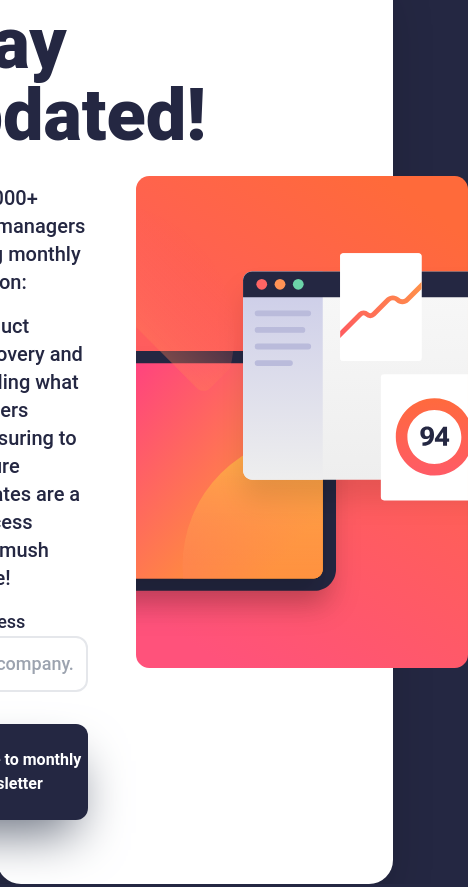
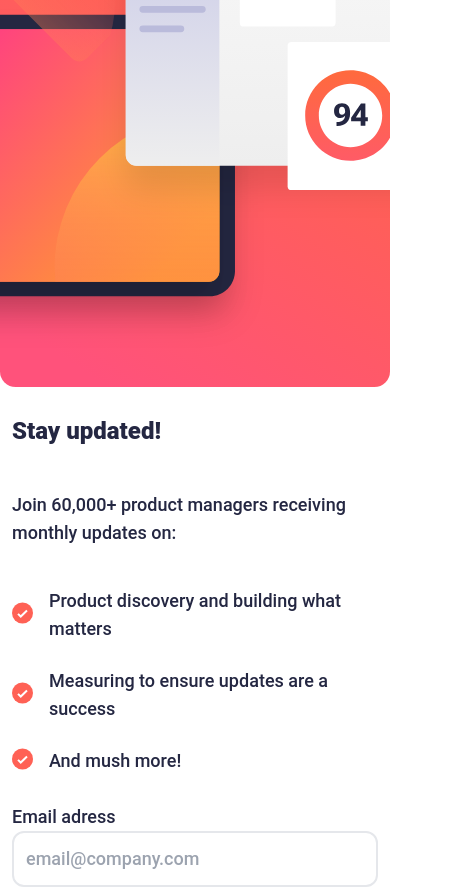
Before and after one commit to EdebaliErman/frontend-mentor-20, a React (Create React App) app: page / in a window 390 px wide. Shown: the top 887 px of the page, 468 px wide, since content can reach past the window. Built offline with nearby package versions, Linux system fonts and the light colour scheme; the HTML template or start-up script is replaced by a standard one.

Commit message:
Card responsive tamamlandı

```diff
--- a/src/App.js
+++ b/src/App.js
@@ -27,7 +27,7 @@ console.log(status)
   }
 
   return (
-    <div>
+    <div className='App'>
       {!status ?
         <Cards
           error={error}
--- a/src/Components/CardForm/List.js
+++ b/src/Components/CardForm/List.js
@@ -3,7 +3,7 @@ const url = process.env.PUBLIC_URL + "./assets/icon-list.svg"
 
 export const List =({text})=>{
     return <li>
-        <img src={url} alt="icon-list"/>
+        <img className="md:mb-1" src={url} alt="icon-list"/>
         <h4>{text}</h4>
     </li>
 }
--- a/src/Components/Cards/Cards.js
+++ b/src/Components/Cards/Cards.js
@@ -7,7 +7,8 @@ function Cards({handleChange,handleSubmit,error}) {
   return (
     <div className='Card' >
       <CardForm error={error} handleChange={handleChange} handleSubmit={handleSubmit} />
-      <img src={url + "illustration-sign-up-desktop.svg"} alt='desktop.svg' />
+      <img className=' xl:hidden lg:hidden 2xl:hidden' src={url + "illustration-sign-up-mobile.svg"} alt='mobile.svg' />
+      <img className='' src={url + "illustration-sign-up-desktop.svg"} alt='desktop.svg' />
     </div>
   )
 }
--- a/src/Style/App.css
+++ b/src/Style/App.css
@@ -1,38 +1,7 @@
-.App {
-  text-align: center;
-}
+@tailwind components;
 
-.App-logo {
-  height: 40vmin;
-  pointer-events: none;
-}
-
-@media (prefers-reduced-motion: no-preference) {
-  .App-logo {
-    animation: App-logo-spin infinite 20s linear;
+@layer components {
+  .App {
+    @apply md:w-full md:h-full
   }
 }
-
-.App-header {
-  background-color: #282c34;
-  min-height: 100vh;
-  display: flex;
-  flex-direction: column;
-  align-items: center;
-  justify-content: center;
-  font-size: calc(10px + 2vmin);
-  color: white;
-}
-
-.App-link {
-  color: #61dafb;
-}
-
-@keyframes App-logo-spin {
-  from {
-    transform: rotate(0deg);
-  }
-  to {
-    transform: rotate(360deg);
-  }
-}
--- a/src/Style/Card.css
+++ b/src/Style/Card.css
@@ -1,9 +1,8 @@
 @tailwind components;
 
 @layer components {
-    .Card{
-        @apply flex justify-center items-center bg-white  p-8
-        text-left gap-12 rounded-3xl shadow-2xl font-medium text-DarkSlateGrey text-lg w-full
+    .Card {
+        @apply flex justify-center items-center bg-white p-8 text-left gap-12 rounded-3xl shadow-2xl font-medium text-DarkSlateGrey text-lg w-full md:gap-0 md:justify-center md:items-center md:p-0 md:shadow-transparent md:flex-col-reverse
     }
 
 }
--- a/src/Style/CardForm.css
+++ b/src/Style/CardForm.css
@@ -4,10 +4,12 @@
 
     .CardForm {
         @apply w-1/2 flex justify-start items-start flex-col gap-4
+        md:w-full md:h-full md:p-3 md:justify-center
     }
 
     .CardForm h1 {
         @apply text-7xl text-DarkSlateGrey font-extrabold my-4
+        md:text-2xl
     }
 
     .CardForm ul li {
@@ -15,7 +17,7 @@
     }
 
     .CardForm h4 {
-        @apply text-xl
+        @apply text-xl md:text-lg md:my-3 md:font-medium
     }
 
     form input {
--- a/src/index.css
+++ b/src/index.css
@@ -8,7 +8,7 @@
 
   html,
   body {
-    @apply w-full h-full bg-DarkSlateGrey flex justify-center items-center font-roboto
+    @apply w-full h-full bg-DarkSlateGrey flex justify-center items-center font-roboto md:bg-white
   }
 
 
```
